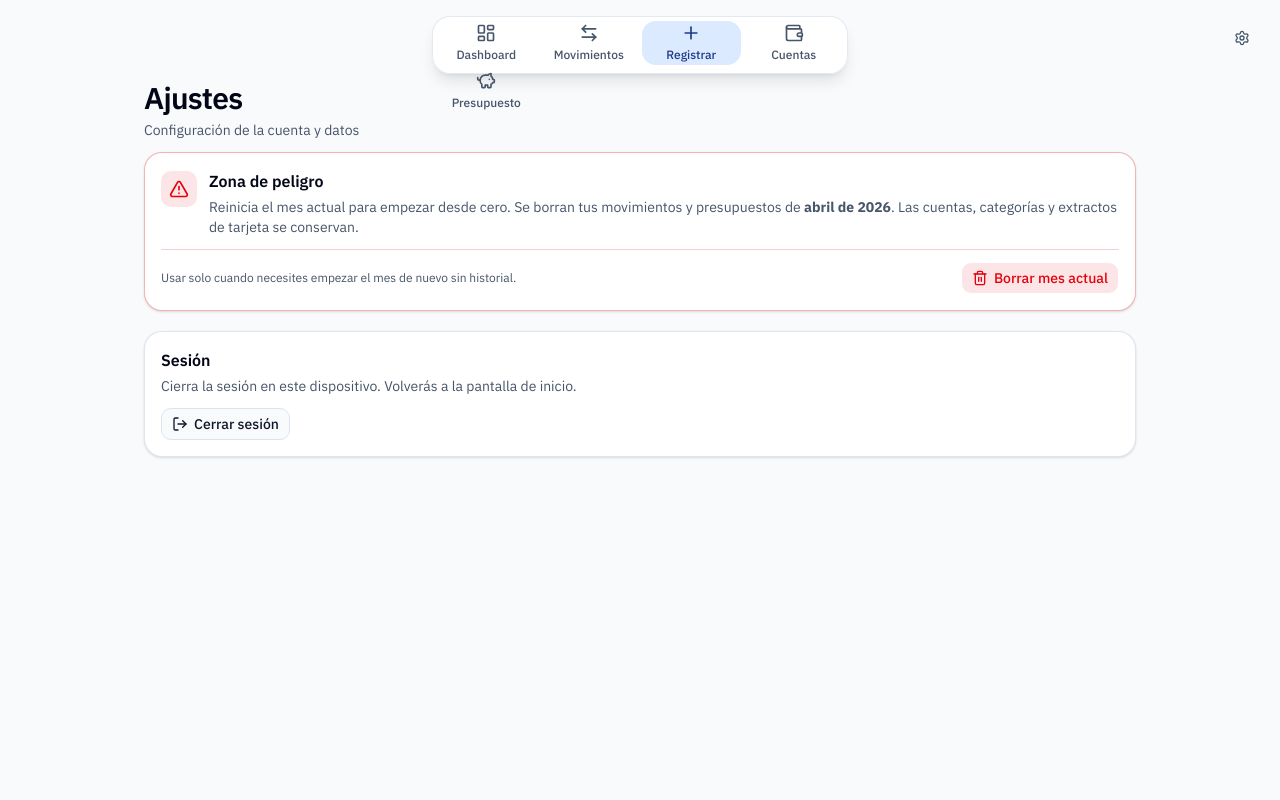
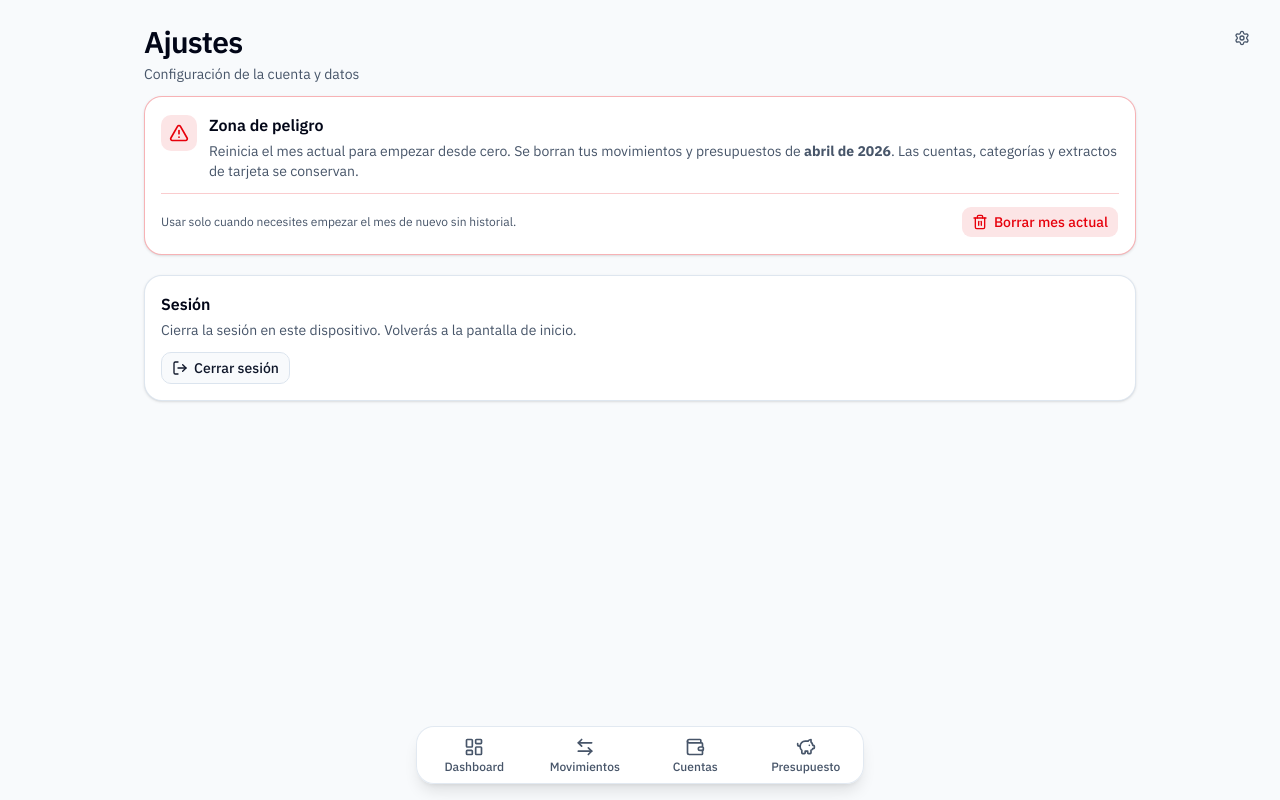
Before and after one commit to ricbermo/expense-manager, a Next.js app: page /ajustes in a window 1280 px wide. Built offline with nearby package versions, Linux system fonts and the light colour scheme.

Commit message:
layout: keep navigation and toasts at bottom
Keep the primary navigation fixed to the bottom at every breakpoint and remove the extra registration action from the tabbar. Preserve bottom content clearance on desktop and place Sonner notifications above the navigation with safe-area-aware offsets.

```diff
--- a/src/app/globals.css
+++ b/src/app/globals.css
@@ -143,7 +143,7 @@
   }
 
   .page-stack {
-    @apply space-y-5 pb-[calc(7rem+env(safe-area-inset-bottom))] md:pb-8;
+    @apply space-y-5 pb-[calc(7rem+env(safe-area-inset-bottom))];
   }
 
   .section-card {
@@ -160,6 +160,17 @@
 
   .empty-state {
     @apply rounded-2xl border border-border/90 bg-card px-6 py-10 text-center text-card-foreground shadow-sm;
+  }
+
+  [data-sonner-toaster][data-y-position="bottom"] {
+    top: auto !important;
+    bottom: var(--offset-bottom) !important;
+  }
+}
+
+@media (max-width: 600px) {
+  [data-sonner-toaster][data-y-position="bottom"] {
+    bottom: var(--mobile-offset-bottom) !important;
   }
 }
 
--- a/src/app/layout.tsx
+++ b/src/app/layout.tsx
@@ -39,7 +39,16 @@ export default function RootLayout({
         <SettingsLink />
         <main className="flex-1">{children}</main>
         <BottomNav />
-        <Toaster position="top-center" richColors closeButton duration={3000} />
+        <Toaster
+          position="bottom-center"
+          offset={{ bottom: "1.5rem" }}
+          mobileOffset={{
+            bottom: "calc(6rem + env(safe-area-inset-bottom))",
+          }}
+          richColors
+          closeButton
+          duration={3000}
+        />
       </body>
     </html>
   );
--- a/src/components/layout/bottom-nav.tsx
+++ b/src/components/layout/bottom-nav.tsx
@@ -4,7 +4,6 @@ import {
   ArrowLeftRight,
   LayoutDashboard,
   PiggyBank,
-  Plus,
   Wallet,
 } from "lucide-react";
 import Link from "next/link";
@@ -14,12 +13,6 @@ import { cn } from "@/lib/utils";
 const navItems = [
   { href: "/", label: "Dashboard", icon: LayoutDashboard },
   { href: "/transactions", label: "Movimientos", icon: ArrowLeftRight },
-  {
-    href: "/transactions?new=1",
-    label: "Registrar",
-    icon: Plus,
-    isAction: true,
-  },
   { href: "/accounts", label: "Cuentas", icon: Wallet },
   { href: "/budgets", label: "Presupuesto", icon: PiggyBank },
 ];
@@ -33,7 +26,7 @@ export function BottomNav() {
 
   return (
     <nav
-      className="fixed inset-x-0 bottom-[calc(1rem+env(safe-area-inset-bottom))] z-50 px-4 md:inset-x-auto md:top-[calc(1rem+env(safe-area-inset-top))] md:right-auto md:bottom-auto md:left-1/2 md:w-full md:max-w-md md:-translate-x-1/2 md:px-4"
+      className="fixed inset-x-0 bottom-[calc(1rem+env(safe-area-inset-bottom))] z-50 px-4"
       aria-label="Navegación principal"
     >
       <div className="mx-auto max-w-md rounded-2xl border border-border/80 bg-card/95 p-1 shadow-lg backdrop-blur supports-[backdrop-filter]:bg-card/90">
@@ -51,12 +44,10 @@ export function BottomNav() {
                 aria-current={isActive ? "page" : undefined}
                 aria-label={item.label}
                 className={cn(
-                  "flex h-full min-h-11 cursor-pointer flex-col items-center justify-center gap-1 rounded-xl px-2 text-xs font-medium transition-colors duration-200 focus-visible:outline-none focus-visible:ring-2 focus-visible:ring-ring/60",
+                  "flex h-full min-h-11 min-w-0 cursor-pointer flex-col items-center justify-center gap-1 rounded-xl px-1 text-[11px] font-medium leading-none transition-colors duration-200 focus-visible:outline-none focus-visible:ring-2 focus-visible:ring-ring/60 md:px-2 md:text-xs",
                   isActive
                     ? "bg-primary text-primary-foreground shadow-sm"
-                    : item.isAction
-                      ? "bg-accent text-accent-foreground hover:bg-accent/80"
-                      : "text-muted-foreground hover:bg-muted hover:text-foreground",
+                    : "text-muted-foreground hover:bg-muted hover:text-foreground",
                 )}
               >
                 <item.icon className="h-5 w-5" />
--- a/src/components/layout/page-header.tsx
+++ b/src/components/layout/page-header.tsx
@@ -16,7 +16,7 @@ export function PageHeader({
   return (
     <header
       className={cn(
-        "app-shell pb-3 pt-[calc(1.5rem+env(safe-area-inset-top))] md:pt-[calc(5rem+env(safe-area-inset-top))]",
+        "app-shell pb-3 pt-[calc(1.5rem+env(safe-area-inset-top))]",
         className,
       )}
     >
```
